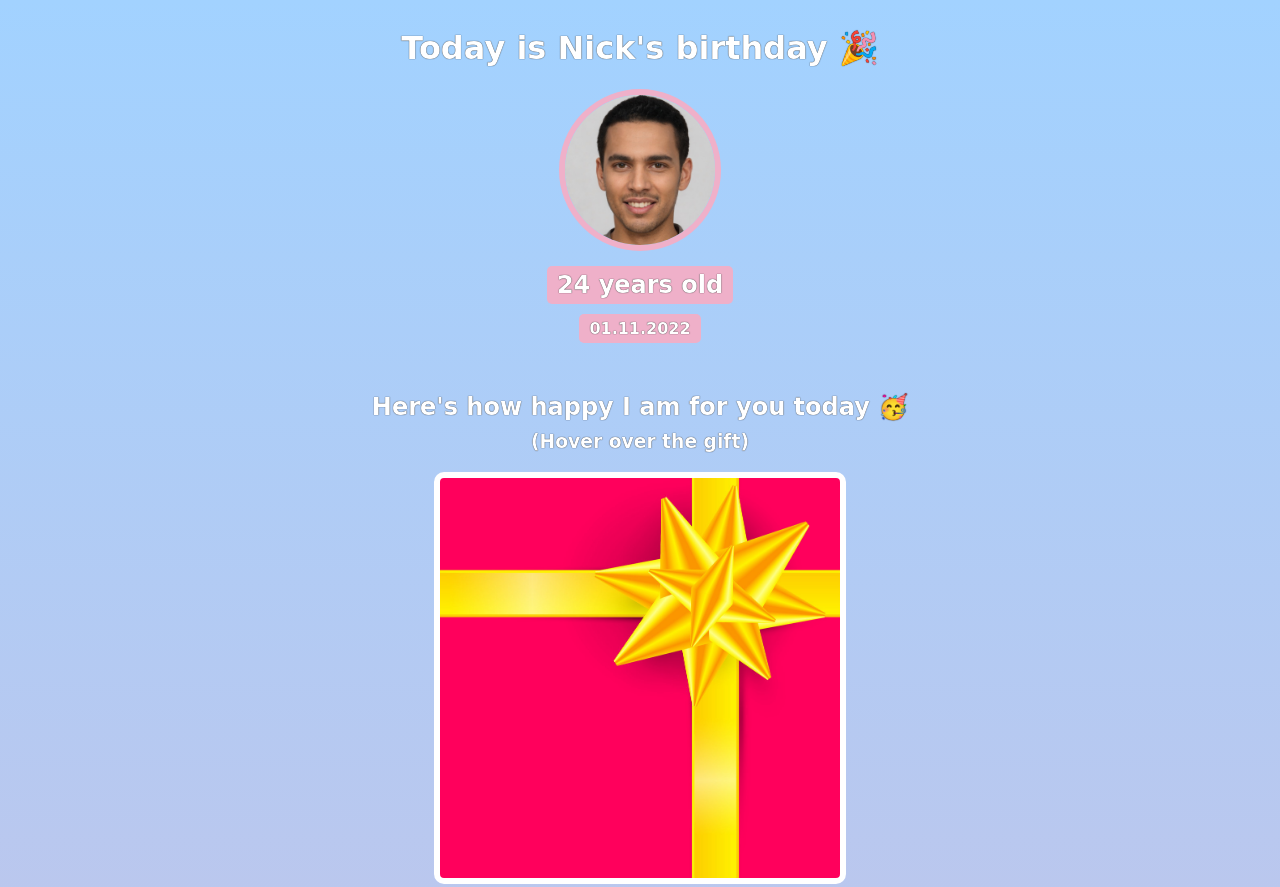
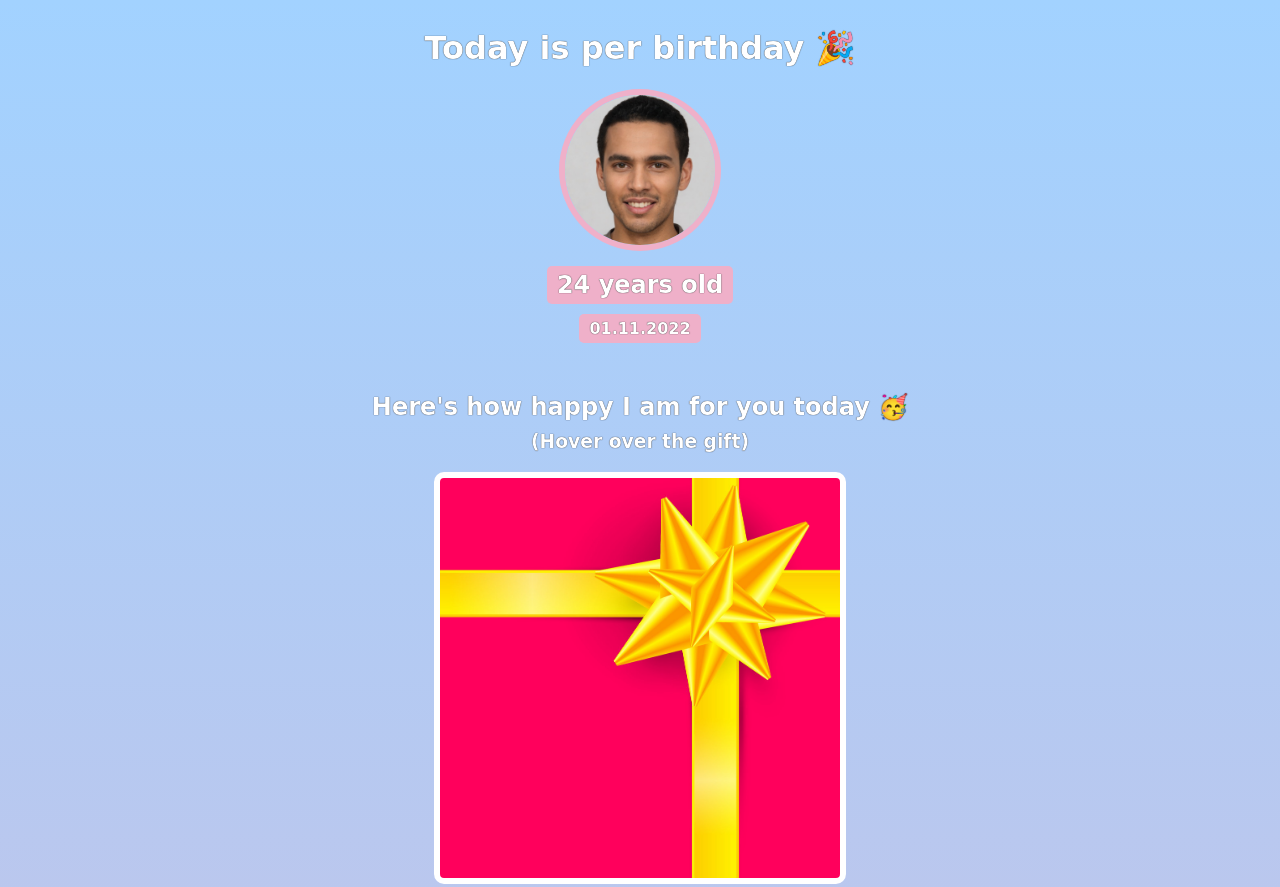
Before and after one commit to codesomo/practice-site, a website built with Vite: page index.html in a window 1280 px wide. Shown: the top 887 px of the page. Built offline with nearby package versions, Linux system fonts and the light colour scheme; a web font is replaced by a local one.

Commit message:
change the name to per

```diff
--- a/index.html
+++ b/index.html
@@ -7,7 +7,7 @@
     </head>
     <body>
         <div id="header">
-            <h1>Today is Nick's birthday 🎉</h1>
+            <h1>Today is per birthday 🎉</h1>
             <img id="bff-img" src="images/nick.jpg">
             <h2 id="bday-age">24 years old</h2>
             <h4 id="bday-date">01.11.2022</h4>
```
